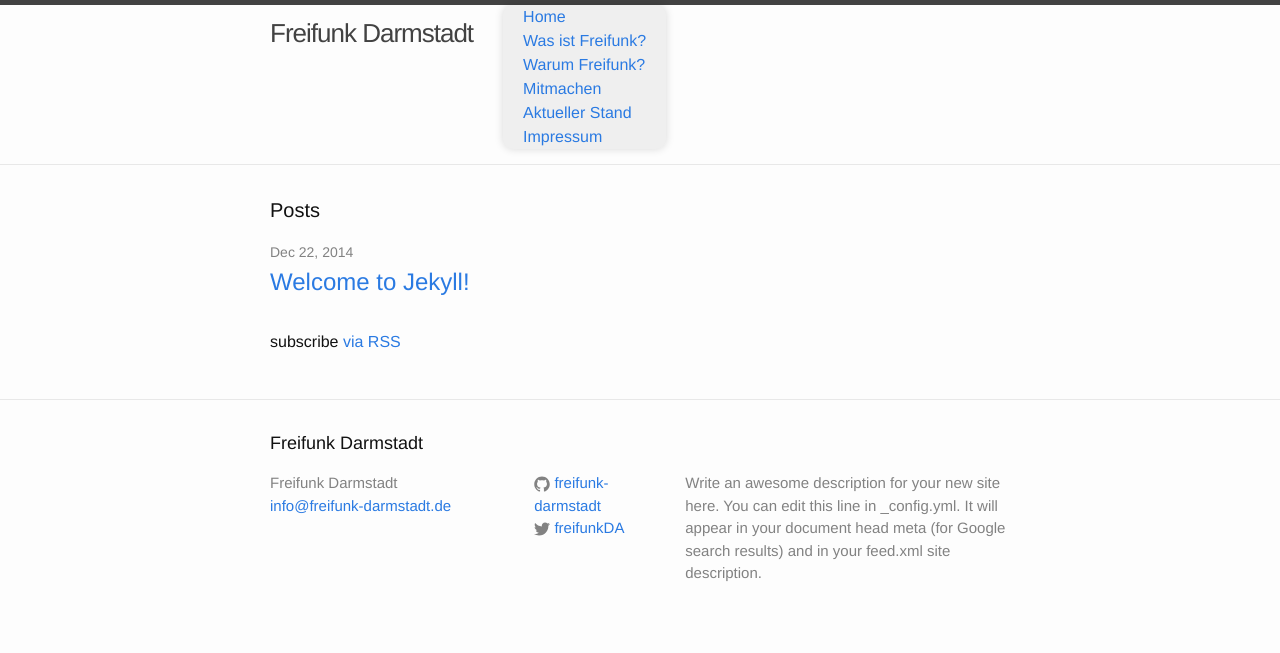
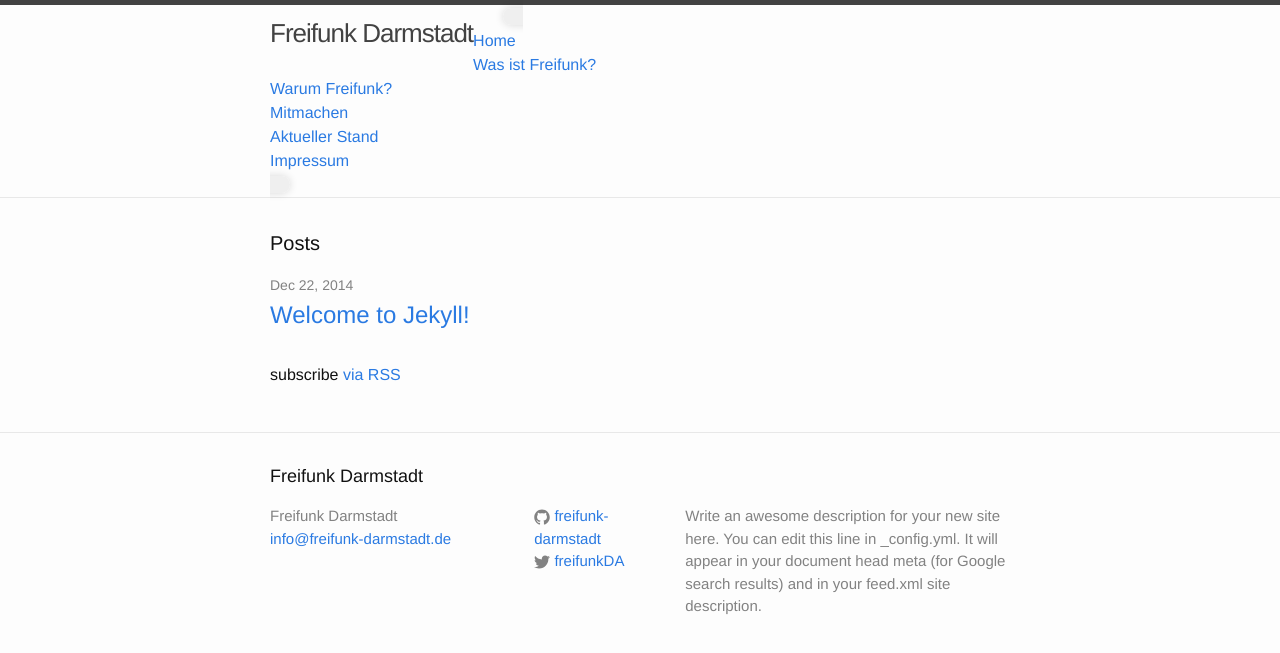
Before and after one commit to mdrenger/darmstadt.freifunk.net, a Jekyll site: the page built from pages/index.html, in a window 1280 px wide. Shown: the top 653 px of the page. Built offline with Jekyll 4.4.1, drawn with Linux system fonts in a browser that asks for light colours.

Commit message:
changed menu layout

```diff
--- a/_sass/_layout.scss
+++ b/_sass/_layout.scss
@@ -27,9 +27,9 @@
 	display: none;
 }
 
-	nav div.trigger ul li:hover > ul {
-		display: block;
-	}
+nav div.trigger ul li:hover > ul {
+	display: block;
+}
 
 nav div.trigger ul {
 	background: #efefef;
@@ -39,7 +39,7 @@
 	border-radius: 10px;
 	list-style: none;
 	position: relative;
-	display: inline-table;
+	display: inline;
 }
 
 nav div.trigger ul:after {
```
